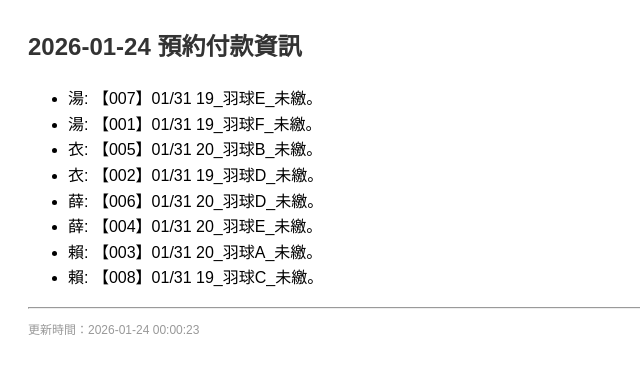
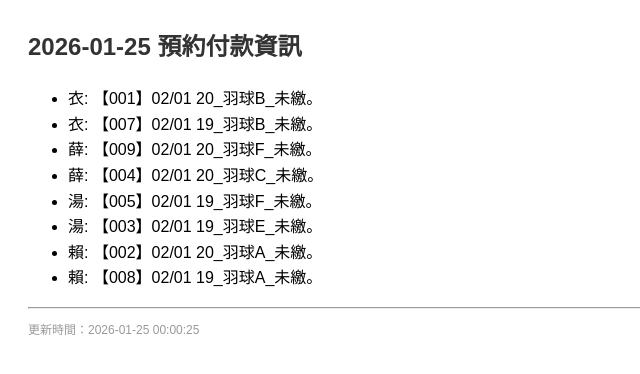
Before and after one commit to chunyulaie/booking-status, a plain HTML site: page index.html in a window 1280 px wide. Shown: the full height of the page, 0-640 px from the left. Drawn offline with Linux system fonts and the light colour scheme.

Commit message:
強制更新頁面 2026-01-25 00:00:25

```diff
--- a/index.html
+++ b/index.html
@@ -9,11 +9,11 @@
         </style>
       </head>
       <body>
-        <h2>2026-01-24 預約付款資訊</h2>
+        <h2>2026-01-25 預約付款資訊</h2>
         <ul>
-          <li>湯: 【007】01/31 19_羽球E_未繳。</li><li>湯: 【001】01/31 19_羽球F_未繳。</li><li>衣: 【005】01/31 20_羽球B_未繳。</li><li>衣: 【002】01/31 19_羽球D_未繳。</li><li>薛: 【006】01/31 20_羽球D_未繳。</li><li>薛: 【004】01/31 20_羽球E_未繳。</li><li>賴: 【003】01/31 20_羽球A_未繳。</li><li>賴: 【008】01/31 19_羽球C_未繳。</li>
+          <li>衣: 【001】02/01 20_羽球B_未繳。</li><li>衣: 【007】02/01 19_羽球B_未繳。</li><li>薛: 【009】02/01 20_羽球F_未繳。</li><li>薛: 【004】02/01 20_羽球C_未繳。</li><li>湯: 【005】02/01 19_羽球F_未繳。</li><li>湯: 【003】02/01 19_羽球E_未繳。</li><li>賴: 【002】02/01 20_羽球A_未繳。</li><li>賴: 【008】02/01 19_羽球A_未繳。</li>
         </ul>
         <hr>
-        <p style="font-size:12px;color:#999;">更新時間：2026-01-24 00:00:23</p>
+        <p style="font-size:12px;color:#999;">更新時間：2026-01-25 00:00:25</p>
       </body>
     </html>
```
